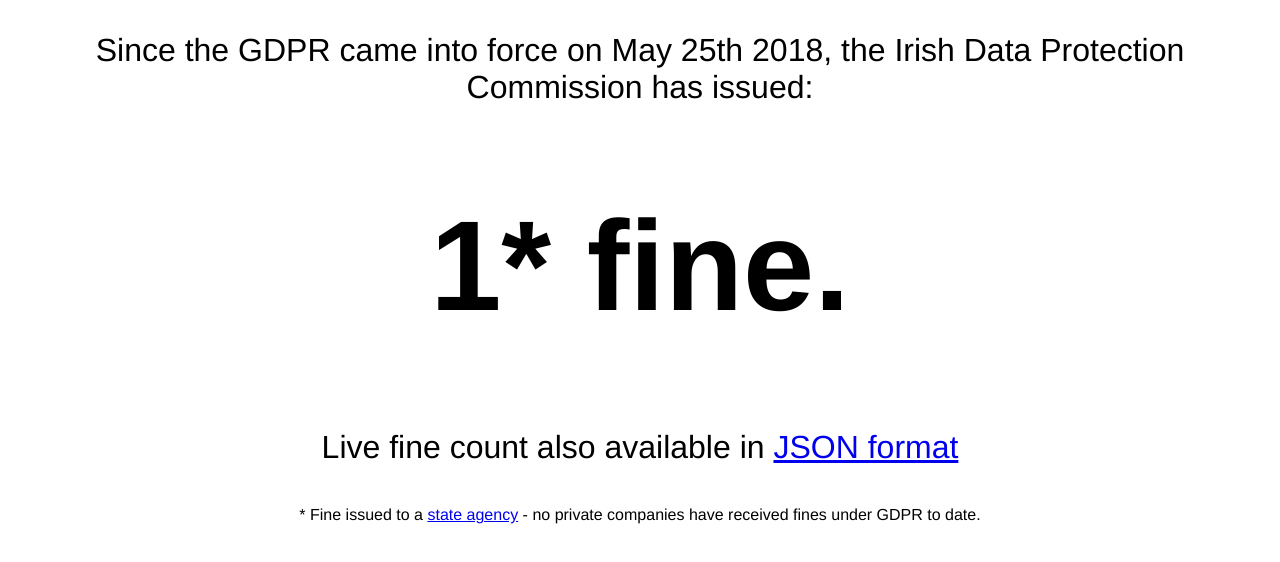
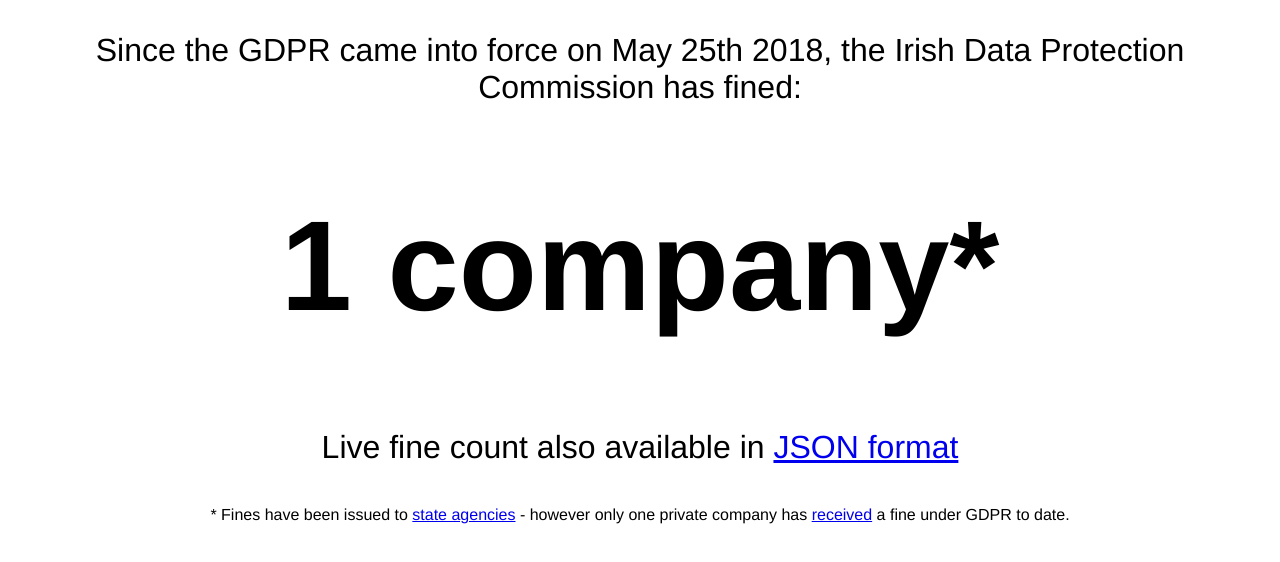
Before and after one commit to roryflynn/howmanycompanieshasthedpcfined.ie, a plain HTML site: page public/index.html in a window 1280 px wide. Drawn offline with Linux system fonts and the light colour scheme.

Commit message:
Reflect Twitter fine

```diff
--- a/public/index.html
+++ b/public/index.html
@@ -18,9 +18,9 @@
 </head>
 <body>
 <div class="container">
-  <p>Since the GDPR came into force on May 25th 2018, the Irish Data Protection Commission has issued:
-  <h1 style="font-size: 8rem;">1* fine.</h1>
+  <p>Since the GDPR came into force on May 25th 2018, the Irish Data Protection Commission has fined:
+  <h1 style="font-size: 8rem;">1 company*</h1>
   <p style="padding-top: 0.3rem;">Live fine count also available in <a href="count.json">JSON format</a></p>
-  <p style="padding-top: 0.5rem; font-size: 1rem;">* Fine issued to a <a href="https://www.irishtimes.com/news/crime-and-law/tusla-becomes-first-organisation-fined-for-gdpr-rule-breach-1.4255692">state agency</a> - no private companies have received fines under GDPR to date.</p>
+  <p style="padding-top: 0.5rem; font-size: 1rem;">* Fines have been issued to <a href="https://www.irishtimes.com/news/crime-and-law/tusla-becomes-first-organisation-fined-for-gdpr-rule-breach-1.4255692">state agencies</a> - however only one private company has <a href="https://www.dataprotection.ie/sites/default/files/uploads/2021-02/Inquiry%20Twitter_0.pdf">received</a> a fine under GDPR to date.</p>
 </div>
 </body>
```
